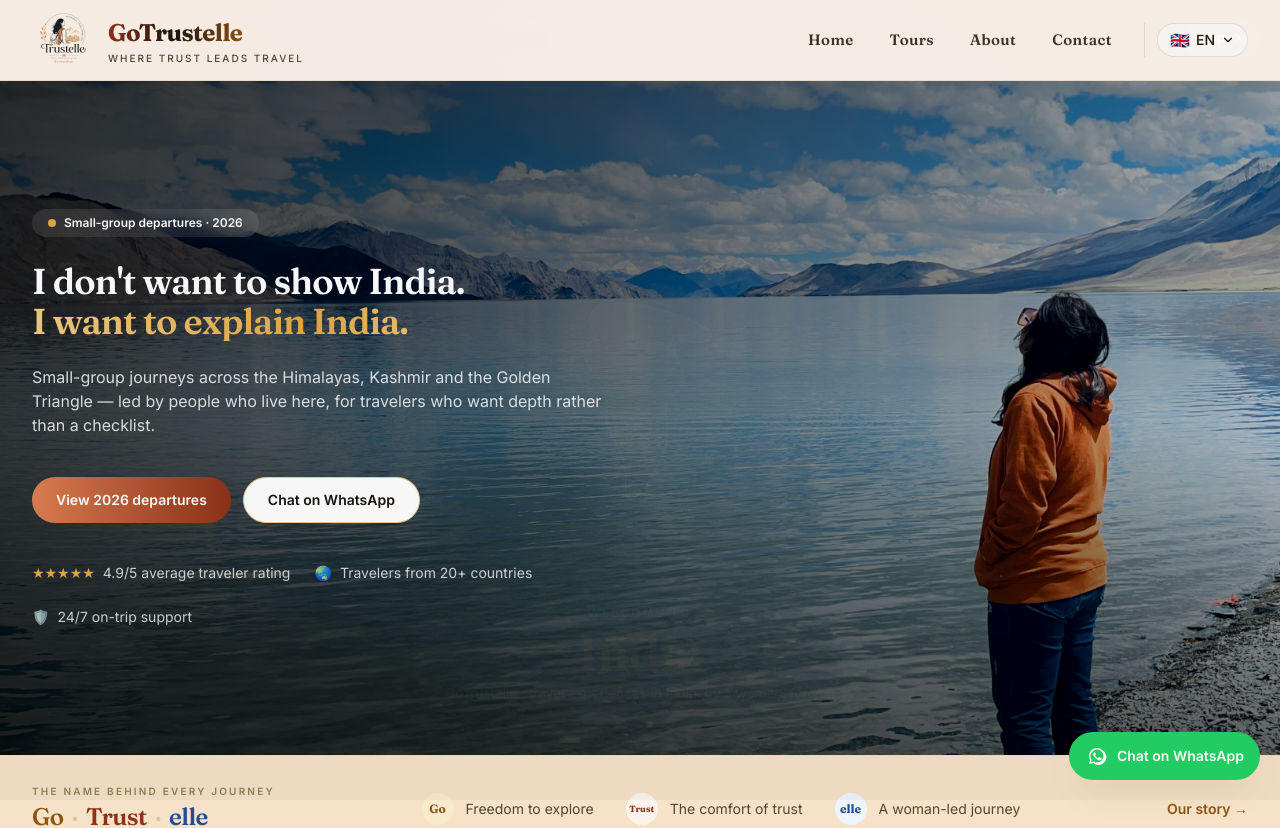
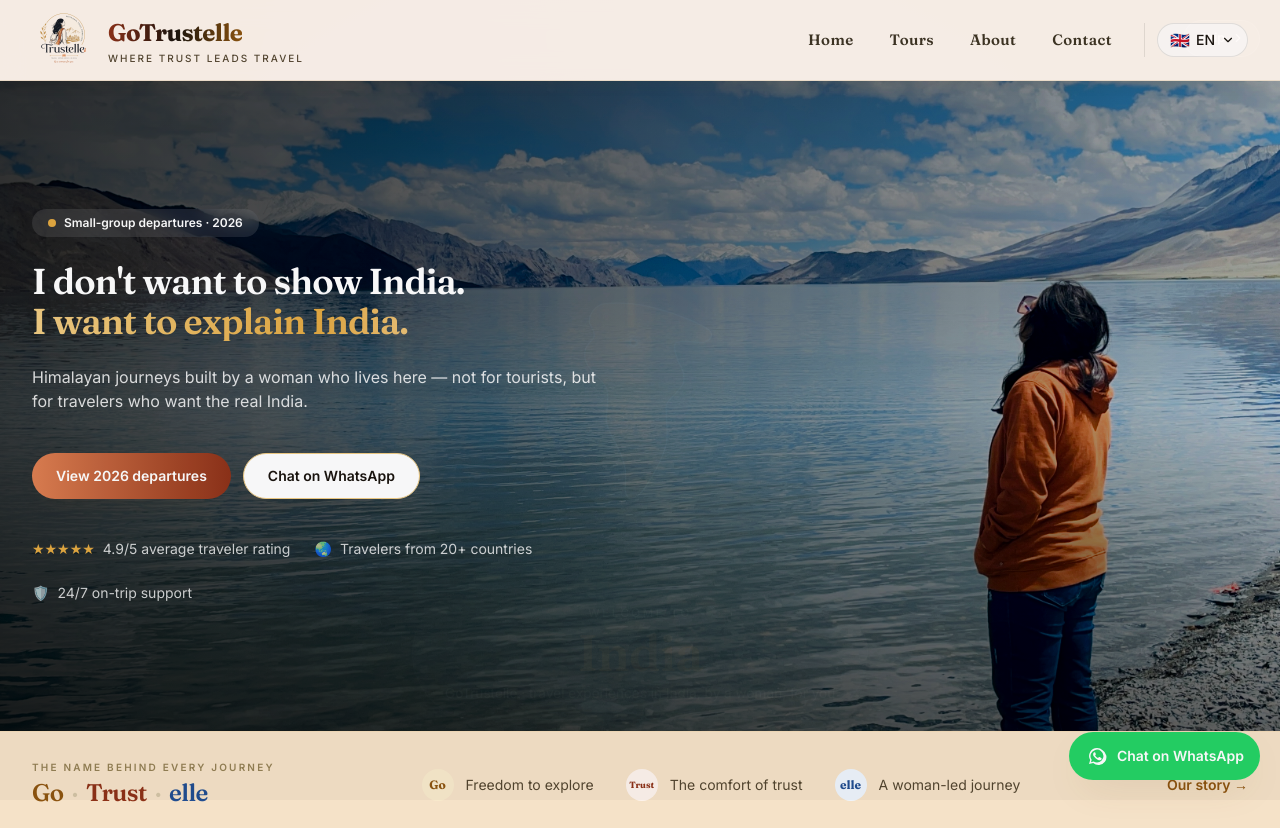
Before and after one commit to Shikha18/Travel_Business, a Next.js app: page / in a window 1280 px wide. Shown: the top 828 px of the page. Built offline with nearby package versions, Linux system fonts and the light colour scheme.

Commit message:
corrected subheading and basic data

```diff
--- a/app/layout.tsx
+++ b/app/layout.tsx
@@ -109,6 +109,13 @@ export default function RootLayout({
   return (
     <html lang="en" className={`${fraunces.variable} ${inter.variable} ${dancingScript.variable}`}>
       <head>
+        {/* Google Analytics */}
+        <script async src="https://www.googletagmanager.com/gtag/js?id=G-X7QYGNLDXL" />
+        <script
+          dangerouslySetInnerHTML={{
+            __html: `window.dataLayer=window.dataLayer||[];function gtag(){dataLayer.push(arguments);}gtag('js',new Date());gtag('config','G-X7QYGNLDXL');`,
+          }}
+        />
         <script dangerouslySetInnerHTML={{ __html: INTRO_GUARD_SCRIPT }} />
         <script
           type="application/ld+json"
--- a/lib/translations.ts
+++ b/lib/translations.ts
@@ -44,7 +44,7 @@ export const translations = {
     "home.hero.title":
       "I don't want to show India. I want to explain India.",
     "home.hero.subtitle":
-      "Small-group journeys across the Himalayas, Kashmir and the Golden Triangle — led by people who live here, for travelers who want depth rather than a checklist.",
+      "Himalayan journeys built by a woman who lives here — not for tourists, but for travelers who want the real India.",
     "home.hero.rating": "4.9/5 average traveler rating",
     "home.hero.countries": "Travelers from 20+ countries",
     "home.hero.support": "24/7 on-trip support",
```
